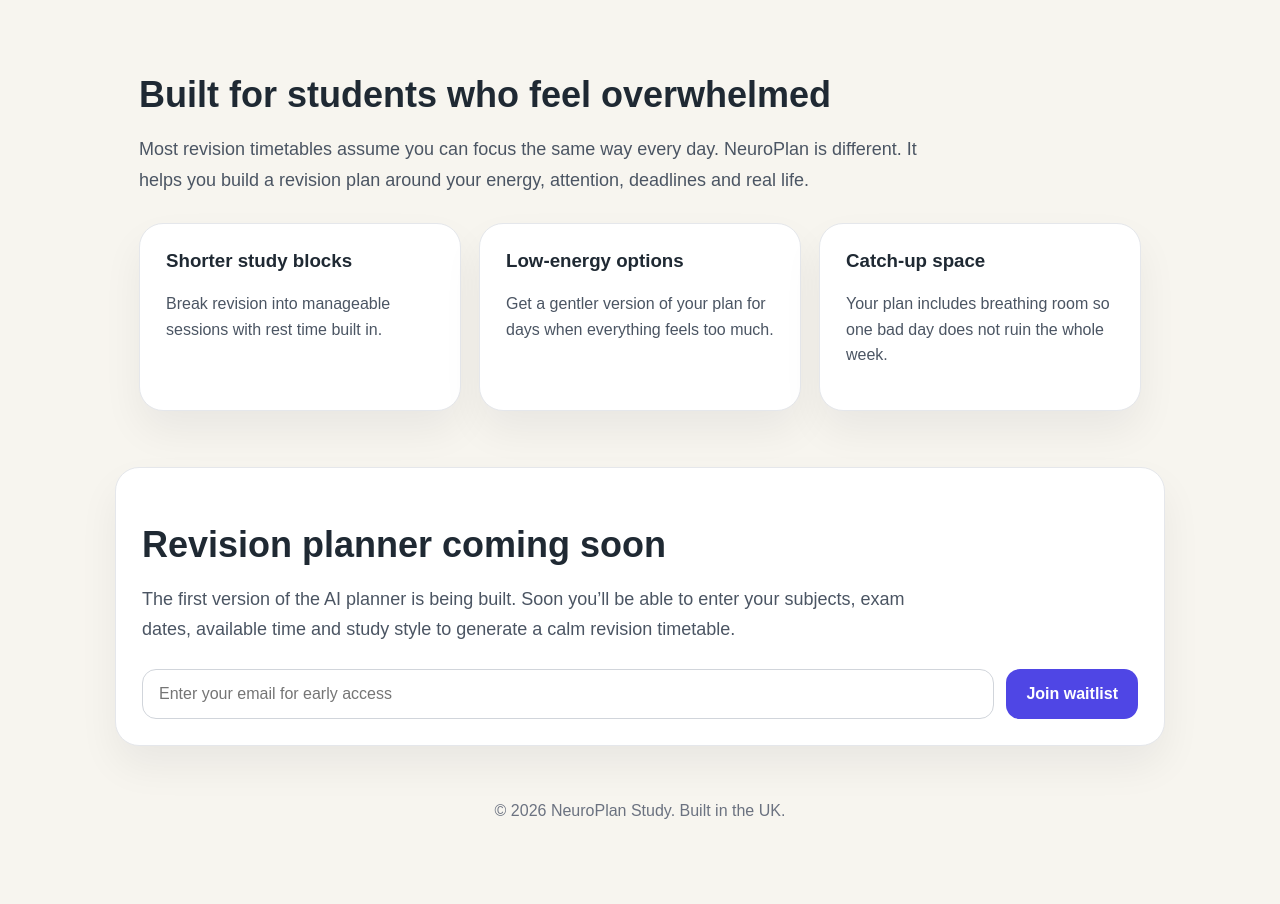
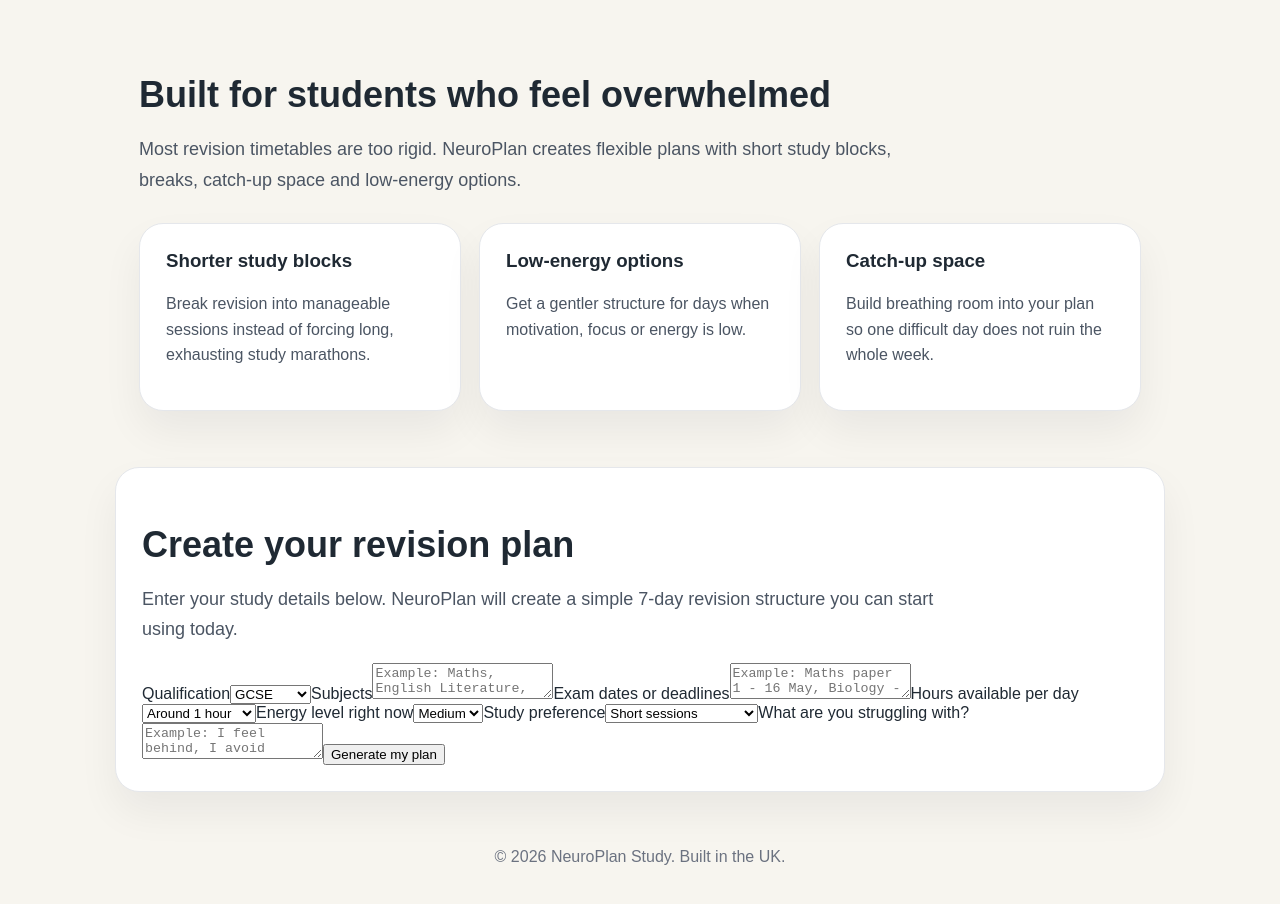
Before and after one commit to ZimraanMcc/neuroplanstudy, a Next.js app: page / in a window 1280 px wide. Shown: the part 580-1484 px from the top of the page. Before the commit the page ends 1456 px from the top, so only its background shows below. Built offline with nearby package versions, Linux system fonts and the light colour scheme.

Commit message:
Update page.jsx

```diff
--- a/app/page.jsx
+++ b/app/page.jsx
@@ -1,4 +1,121 @@
+"use client";
+
+import { useState } from "react";
+
 export default function HomePage() {
+  const [form, setForm] = useState({
+    qualification: "GCSE",
+    subjects: "",
+    examDates: "",
+    hoursPerDay: "1",
+    energy: "Medium",
+    studyStyle: "Short sessions",
+    struggles: "",
+  });
+
+  const [plan, setPlan] = useState("");
+
+  function updateForm(field, value) {
+    setForm((current) => ({
+      ...current,
+      [field]: value,
+    }));
+  }
+
+  function generatePlan(event) {
+    event.preventDefault();
+
+    const subjects =
+      form.subjects.trim() || "your main subjects";
+    const exams =
+      form.examDates.trim() || "your upcoming exams";
+    const struggles =
+      form.struggles.trim() ||
+      "getting started, staying consistent and avoiding overwhelm";
+
+    const dailyHours = Number(form.hoursPerDay);
+
+    const sessionLength =
+      form.energy === "Low"
+        ? "15–20 minute"
+        : form.energy === "High"
+        ? "35–45 minute"
+        : "25–30 minute";
+
+    const sessionsPerDay =
+      dailyHours <= 1
+        ? "1 focused session per day"
+        : dailyHours === 2
+        ? "2 focused sessions per day"
+        : "3 focused sessions per day, with proper breaks";
+
+    const generatedPlan = `
+Your NeuroPlan revision timetable
+
+Qualification: ${form.qualification}
+Subjects: ${subjects}
+Important dates: ${exams}
+Energy level: ${form.energy}
+Study preference: ${form.studyStyle}
+
+Your main challenge:
+${struggles}
+
+Recommended structure:
+Use ${sessionLength} study blocks.
+Aim for ${sessionsPerDay}.
+After each session, take a real break away from your desk.
+
+7-day calm revision plan:
+
+Day 1 — Set up and reduce overwhelm
+- Pick the subject that feels most urgent.
+- Choose one small topic, not the whole subject.
+- Create a short checklist of 3 tasks.
+- Finish with a 5-minute review of what you managed.
+
+Day 2 — First focused revision day
+- Revise one weaker topic.
+- Use active recall: close your notes and test yourself.
+- Write down anything you still do not understand.
+- Stop before you burn out.
+
+Day 3 — Mixed subject day
+- Do one session on a difficult subject.
+- Do one easier session to build confidence.
+- Use short breaks between each task.
+
+Day 4 — Low-energy catch-up day
+- If you feel tired, only do the easiest useful task.
+- Watch a short explanation video, make flashcards, or organise notes.
+- This day is for staying connected, not being perfect.
+
+Day 5 — Practice day
+- Try exam-style questions.
+- Mark them honestly.
+- Write down 2–3 mistakes to fix next time.
+
+Day 6 — Review and repeat
+- Revisit the topic from Day 1.
+- Test yourself without looking first.
+- Focus on progress, not perfection.
+
+Day 7 — Reset day
+- Do a light review.
+- Tidy your revision list.
+- Choose next week’s top 3 topics.
+- Take a proper break.
+
+If you feel overwhelmed:
+Start with a 5-minute task. Open the document, write the title, or answer one question. The goal is to lower the barrier to starting.
+
+Your first step today:
+Choose one subject and revise for just ${sessionLength} minutes.
+`;
+
+    setPlan(generatedPlan.trim());
+  }
+
   return (
     <main className="page">
       <section className="hero">
@@ -7,9 +124,8 @@ export default function HomePage() {
         <h1>A calmer way to revise.</h1>
 
         <p className="subtitle">
-          AI revision planning for overwhelmed, ADHD and autistic students.
-          Create realistic study timetables for GCSEs, A-Levels, BTECs and
-          university work.
+          Create realistic revision plans for GCSEs, A-Levels, BTECs and
+          university work — built for overwhelmed, ADHD and autistic students.
         </p>
 
         <div className="buttons">
@@ -25,49 +141,135 @@ export default function HomePage() {
       <section className="section" id="how-it-works">
         <h2>Built for students who feel overwhelmed</h2>
         <p>
-          Most revision timetables assume you can focus the same way every day.
-          NeuroPlan is different. It helps you build a revision plan around your
-          energy, attention, deadlines and real life.
+          Most revision timetables are too rigid. NeuroPlan creates flexible
+          plans with short study blocks, breaks, catch-up space and low-energy
+          options.
         </p>
 
         <div className="cards">
           <div className="card">
             <h3>Shorter study blocks</h3>
             <p>
-              Break revision into manageable sessions with rest time built in.
+              Break revision into manageable sessions instead of forcing long,
+              exhausting study marathons.
             </p>
           </div>
 
           <div className="card">
             <h3>Low-energy options</h3>
             <p>
-              Get a gentler version of your plan for days when everything feels
-              too much.
+              Get a gentler structure for days when motivation, focus or energy
+              is low.
             </p>
           </div>
 
           <div className="card">
             <h3>Catch-up space</h3>
             <p>
-              Your plan includes breathing room so one bad day does not ruin the
-              whole week.
+              Build breathing room into your plan so one difficult day does not
+              ruin the whole week.
             </p>
           </div>
         </div>
       </section>
 
       <section className="planner" id="planner">
-        <h2>Revision planner coming soon</h2>
+        <h2>Create your revision plan</h2>
         <p>
-          The first version of the AI planner is being built. Soon you’ll be able
-          to enter your subjects, exam dates, available time and study style to
-          generate a calm revision timetable.
+          Enter your study details below. NeuroPlan will create a simple 7-day
+          revision structure you can start using today.
         </p>
 
-        <form className="signupForm">
-          <input type="email" placeholder="Enter your email for early access" />
-          <button type="button">Join waitlist</button>
+        <form className="plannerForm" onSubmit={generatePlan}>
+          <label>
+            Qualification
+            <select
+              value={form.qualification}
+              onChange={(e) => updateForm("qualification", e.target.value)}
+            >
+              <option>GCSE</option>
+              <option>A-Level</option>
+              <option>BTEC</option>
+              <option>T-Level</option>
+              <option>University</option>
+              <option>Other</option>
+            </select>
+          </label>
+
+          <label>
+            Subjects
+            <textarea
+              placeholder="Example: Maths, English Literature, Biology"
+              value={form.subjects}
+              onChange={(e) => updateForm("subjects", e.target.value)}
+            />
+          </label>
+
+          <label>
+            Exam dates or deadlines
+            <textarea
+              placeholder="Example: Maths paper 1 - 16 May, Biology - 23 May"
+              value={form.examDates}
+              onChange={(e) => updateForm("examDates", e.target.value)}
+            />
+          </label>
+
+          <label>
+            Hours available per day
+            <select
+              value={form.hoursPerDay}
+              onChange={(e) => updateForm("hoursPerDay", e.target.value)}
+            >
+              <option value="1">Around 1 hour</option>
+              <option value="2">Around 2 hours</option>
+              <option value="3">3+ hours</option>
+            </select>
+          </label>
+
+          <label>
+            Energy level right now
+            <select
+              value={form.energy}
+              onChange={(e) => updateForm("energy", e.target.value)}
+            >
+              <option>Low</option>
+              <option>Medium</option>
+              <option>High</option>
+            </select>
+          </label>
+
+          <label>
+            Study preference
+            <select
+              value={form.studyStyle}
+              onChange={(e) => updateForm("studyStyle", e.target.value)}
+            >
+              <option>Short sessions</option>
+              <option>Flexible plan</option>
+              <option>Routine-based plan</option>
+              <option>Catch-up mode</option>
+              <option>Low-overwhelm mode</option>
+            </select>
+          </label>
+
+          <label>
+            What are you struggling with?
+            <textarea
+              placeholder="Example: I feel behind, I avoid starting, I panic when I see everything I need to do..."
+              value={form.struggles}
+              onChange={(e) => updateForm("struggles", e.target.value)}
+            />
+          </label>
+
+          <button type="submit">Generate my plan</button>
         </form>
+
+        {plan && (
+          <div className="resultBox">
+            <h3>Your plan</h3>
+            <pre>{plan}</pre>
+          </div>
+        )}
       </section>
 
       <footer>
```
